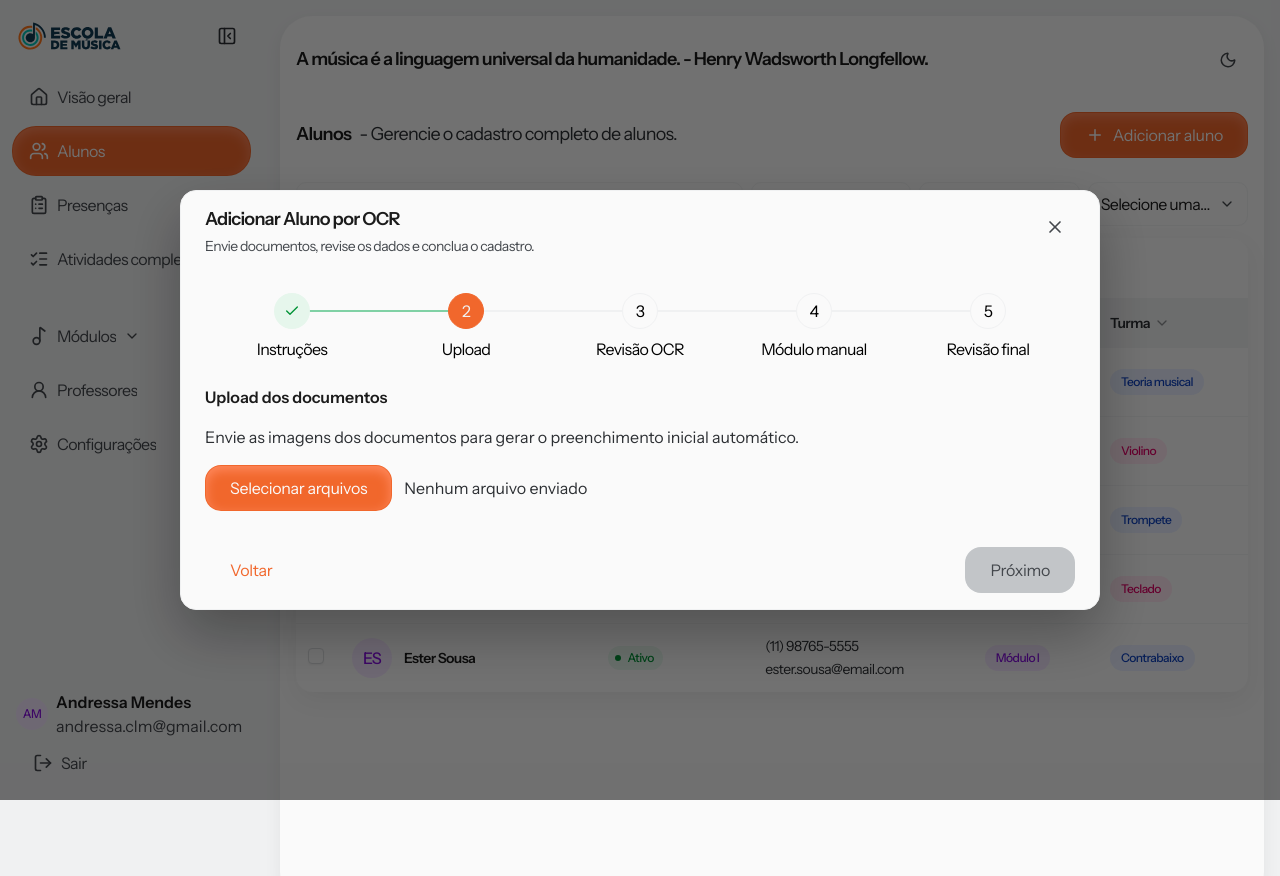
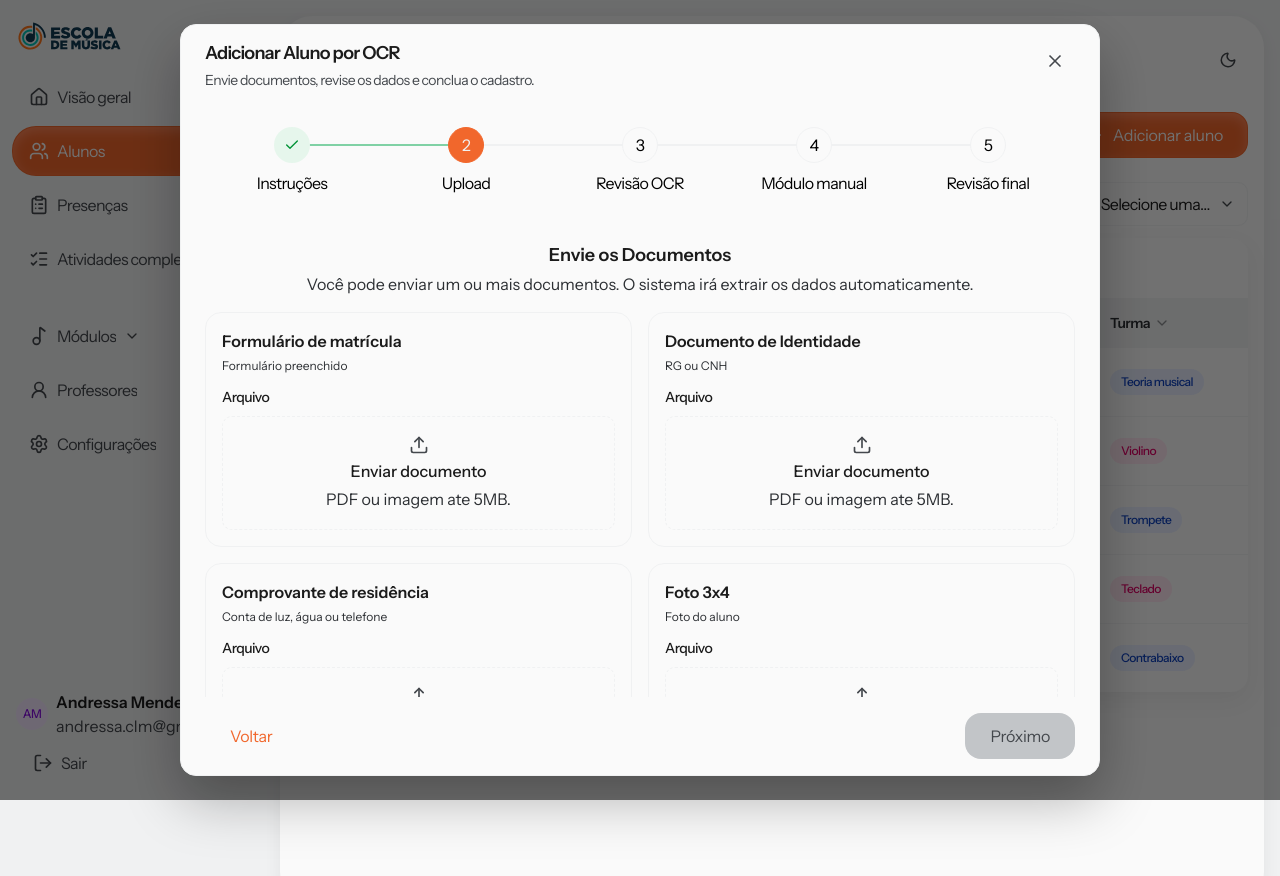
Before and after one commit to AndressaMendess/clm-gestao-2.0, a Next.js app: page /students/new/ocr in a window 1280 px wide. Both pictures are taken after a click on the button "Próximo". Shown: the top 876 px of the page. Built offline with nearby package versions, Linux system fonts and the light colour scheme.

Commit message:
feat: refine OCR upload step layout and typography

```diff
--- a/src/app/(app)/students/new/ocr/_components/steps/step-upload.tsx
+++ b/src/app/(app)/students/new/ocr/_components/steps/step-upload.tsx
@@ -1,19 +1,54 @@
 "use client";
 
-import { useRef } from "react";
-import type { ChangeEvent } from "react";
-import { Button } from "@/components/ui/button";
+import { useCallback, useState } from "react";
+import { DocumentUploadField } from "@/components/ui/document-upload-field";
 import { useOcrFlow } from "../ocr-flow-provider";
 
+type UploadDocumentKey = "enrollmentForm" | "identityDocument" | "proofOfAddress" | "studentPhoto";
+
+type UploadFilesState = Record<UploadDocumentKey, File | null>;
+
+const UPLOAD_ITEMS: Array<{
+  key: UploadDocumentKey;
+  subtitle: string;
+  title: string;
+}> = [
+  {
+    key: "enrollmentForm",
+    subtitle: "Formulário preenchido",
+    title: "Formulário de matrícula",
+  },
+  {
+    key: "identityDocument",
+    subtitle: "RG ou CNH",
+    title: "Documento de Identidade",
+  },
+  {
+    key: "proofOfAddress",
+    subtitle: "Conta de luz, água ou telefone",
+    title: "Comprovante de residência",
+  },
+  {
+    key: "studentPhoto",
+    subtitle: "Foto do aluno",
+    title: "Foto 3x4",
+  },
+];
+
 export function StepUpload() {
-  const inputRef = useRef<HTMLInputElement | null>(null);
+  const [filesByDocument, setFilesByDocument] = useState<UploadFilesState>({
+    enrollmentForm: null,
+    identityDocument: null,
+    proofOfAddress: null,
+    studentPhoto: null,
+  });
+
   const { ocrService, setExtractedData, setFiles, state } = useOcrFlow();
 
-  const handleSelectFiles = async (event: ChangeEvent<HTMLInputElement>) => {
-    const selectedFiles = event.target.files;
-    if (!selectedFiles || selectedFiles.length === 0) return;
-
-    const files = Array.from(selectedFiles).map((file) => ({
+  const syncFilesWithFlow = useCallback(
+    async (nextState: UploadFilesState) => {
+      const selectedFiles = Object.values(nextState).filter((file): file is File => Boolean(file));
+      const files = selectedFiles.map((file) => ({
         id: `${file.name}-${file.size}-${file.lastModified}`,
         name: file.name,
         size: file.size,
@@ -21,30 +56,66 @@ export function StepUpload() {
       }));
 
       setFiles(files);
+      if (files.length === 0) {
+        setExtractedData(null);
+        return;
+      }
+
       const extracted = await ocrService.extract(files);
       setExtractedData(extracted);
-  };
+    },
+    [ocrService, setExtractedData, setFiles],
+  );
+
+  const handleFileChange = useCallback(
+    (key: UploadDocumentKey, file: File | null) => {
+      setFilesByDocument((previous) => {
+        const nextState = { ...previous, [key]: file };
+        void syncFilesWithFlow(nextState);
+        return nextState;
+      });
+    },
+    [syncFilesWithFlow],
+  );
 
   return (
-    <div className="grid gap-4">
-      <h3 className="text-[var(--content-primary)] [font-size:var(--typography-body-large-semibold-font-size)] [font-weight:var(--typography-body-large-semibold-font-weight)]">
-        Upload dos documentos
+    <div className="grid gap-4 py-8 md:py-6">
+      <header className="grid justify-items-center gap-1 text-center">
+        <h3 className="text-[var(--content-primary)] [font-size:var(--typography-body-x-large-semibold-font-size)] [font-weight:var(--typography-body-x-large-semibold-font-weight)] [line-height:var(--typography-body-x-large-semibold-line-height)]">
+          Envie os Documentos
         </h3>
         <p className="text-[var(--content-secondary)]">
-        Envie as imagens dos documentos para gerar o preenchimento inicial automático.
+          Você pode enviar um ou mais documentos. O sistema irá extrair os dados automaticamente.
         </p>
-      <input
-        accept="image/*,.pdf"
-        className="hidden"
-        multiple
-        onChange={handleSelectFiles}
-        ref={inputRef}
-        type="file"
+      </header>
+
+      <div className="grid grid-cols-1 gap-4 md:grid-cols-2">
+        {UPLOAD_ITEMS.map((item) => (
+          <article
+            className="grid gap-3 rounded-2xl border border-[var(--border-primary)] bg-[var(--background-primary)] p-4"
+            key={item.key}
+          >
+            <div className="grid gap-1">
+              <h4 className="text-[var(--content-primary)] [font-size:var(--typography-body-large-semibold-font-size)] [font-weight:var(--typography-body-large-semibold-font-weight)] [line-height:var(--typography-body-large-semibold-line-height)]">
+                {item.title}
+              </h4>
+              <p className="text-[var(--content-secondary)] [font-size:var(--typography-body-small-regular-font-size)] [line-height:var(--typography-body-small-regular-line-height)]">
+                {item.subtitle}
+              </p>
+            </div>
+
+            <DocumentUploadField
+              label="Arquivo"
+              name={item.key}
+              onFileChange={(file) => handleFileChange(item.key, file)}
+              value={filesByDocument[item.key]}
+              wrapperClassName="gap-2"
             />
-      <div className="flex items-center gap-3">
-        <Button onClick={() => inputRef.current?.click()} variant="primary">
-          Selecionar arquivos
-        </Button>
+          </article>
+        ))}
+      </div>
+
+      <div>
         <span className="text-[var(--content-secondary)]">
           {state.files.length > 0 ? `${state.files.length} arquivo(s) enviado(s)` : "Nenhum arquivo enviado"}
         </span>
```
Lines whose indentation alone changed are shown as unchanged.
